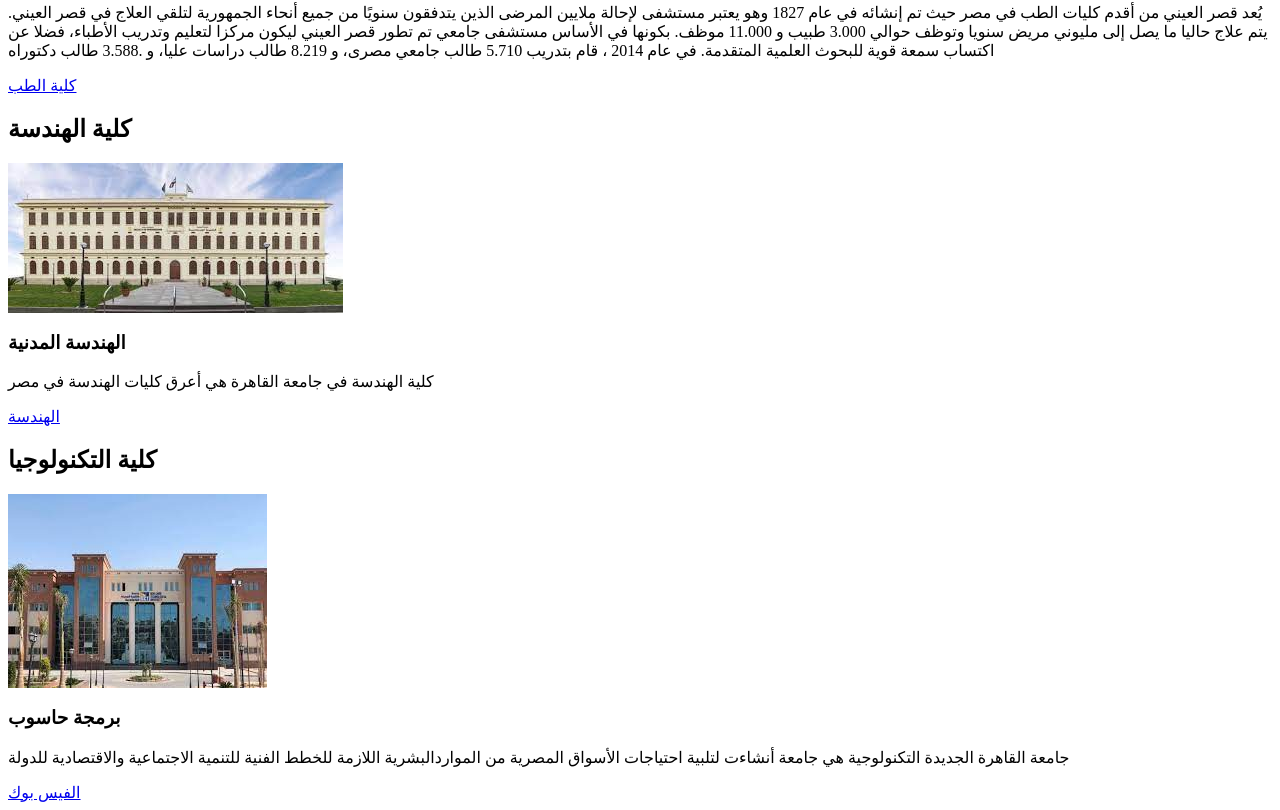
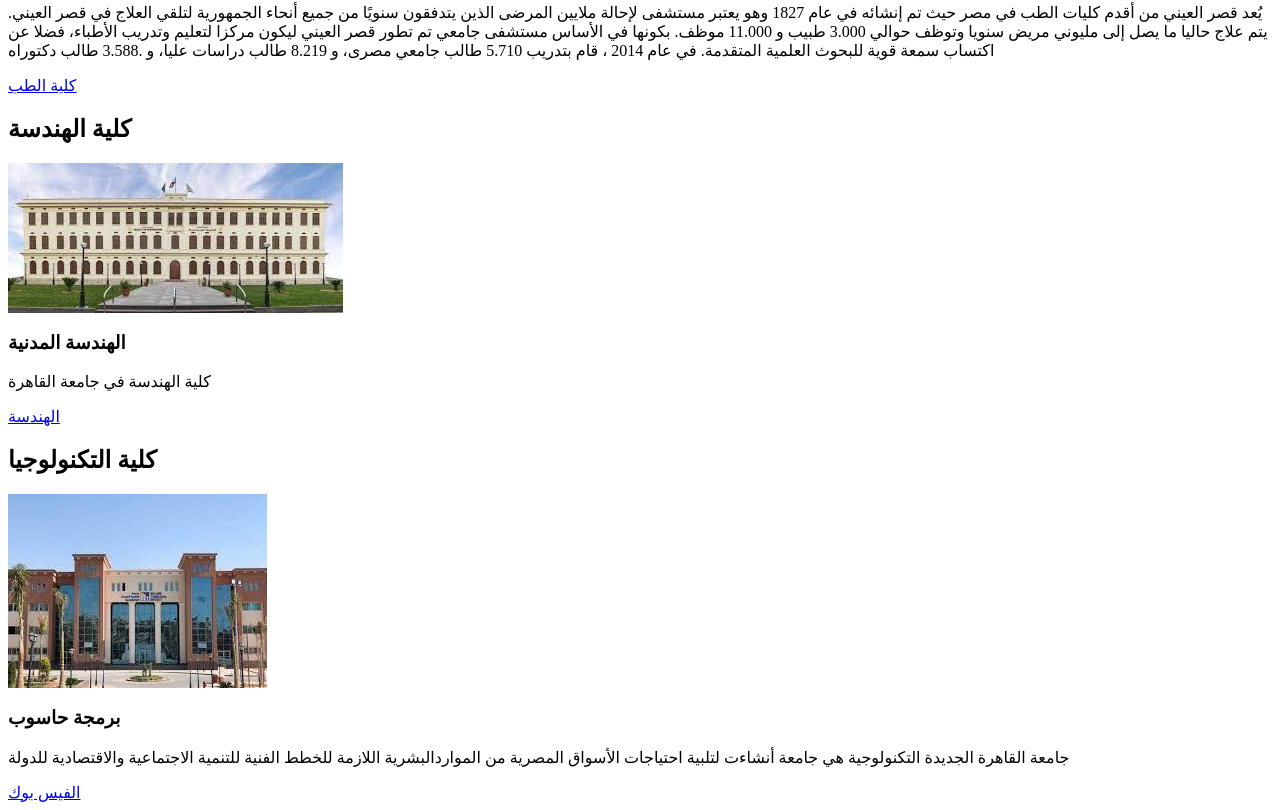
Before and after one commit to ikramrjoub/project-x, a plain HTML site: page index.html in a window 1280 px wide. Shown: the part 630-1440 px from the top of the page. Drawn offline with Linux system fonts and the light colour scheme.

Commit message:
Update index.html

```diff
--- a/index.html
+++ b/index.html
@@ -16,7 +16,7 @@
 <h2 id="engineering">كلية الهندسة</h2>
 <img src="الهندسة .jpg"alt="المحتوى غير موجود"/>
 <h3>الهندسة المدنية</h3>
-<p>كلية الهندسة في جامعة القاهرة هي أعرق كليات الهندسة في مصر</p>
+<p>كلية الهندسة في جامعة القاهرة </p>
 <a href="http://eng.cu.edu.eg/ar/"target="blank">الهندسة</a>
 <h2 id="tecnolge">كلية التكنولوجيا</h2>
 <img src="التكنولوجيا .jpg"alt="المحتوى غير موجود"/>
```
